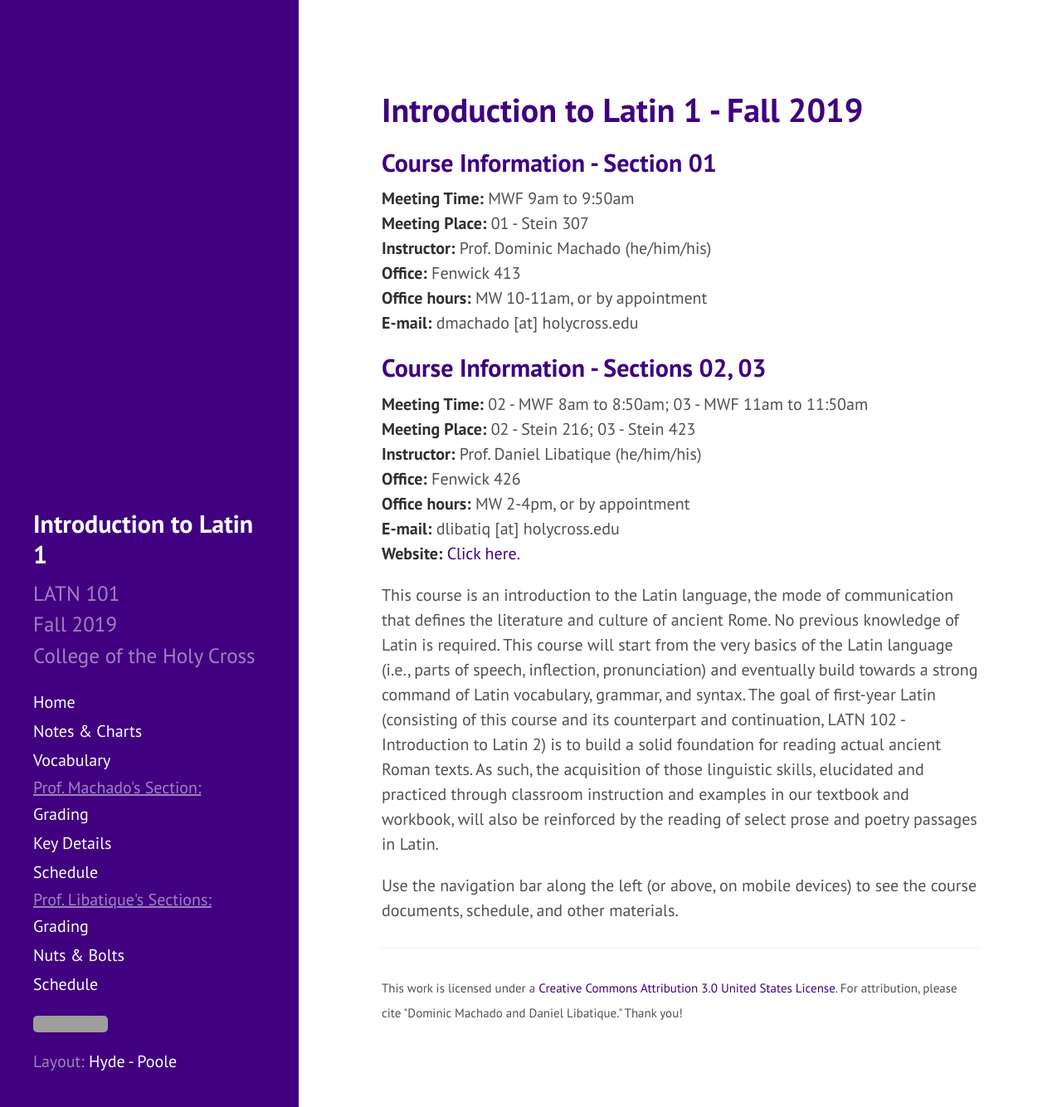
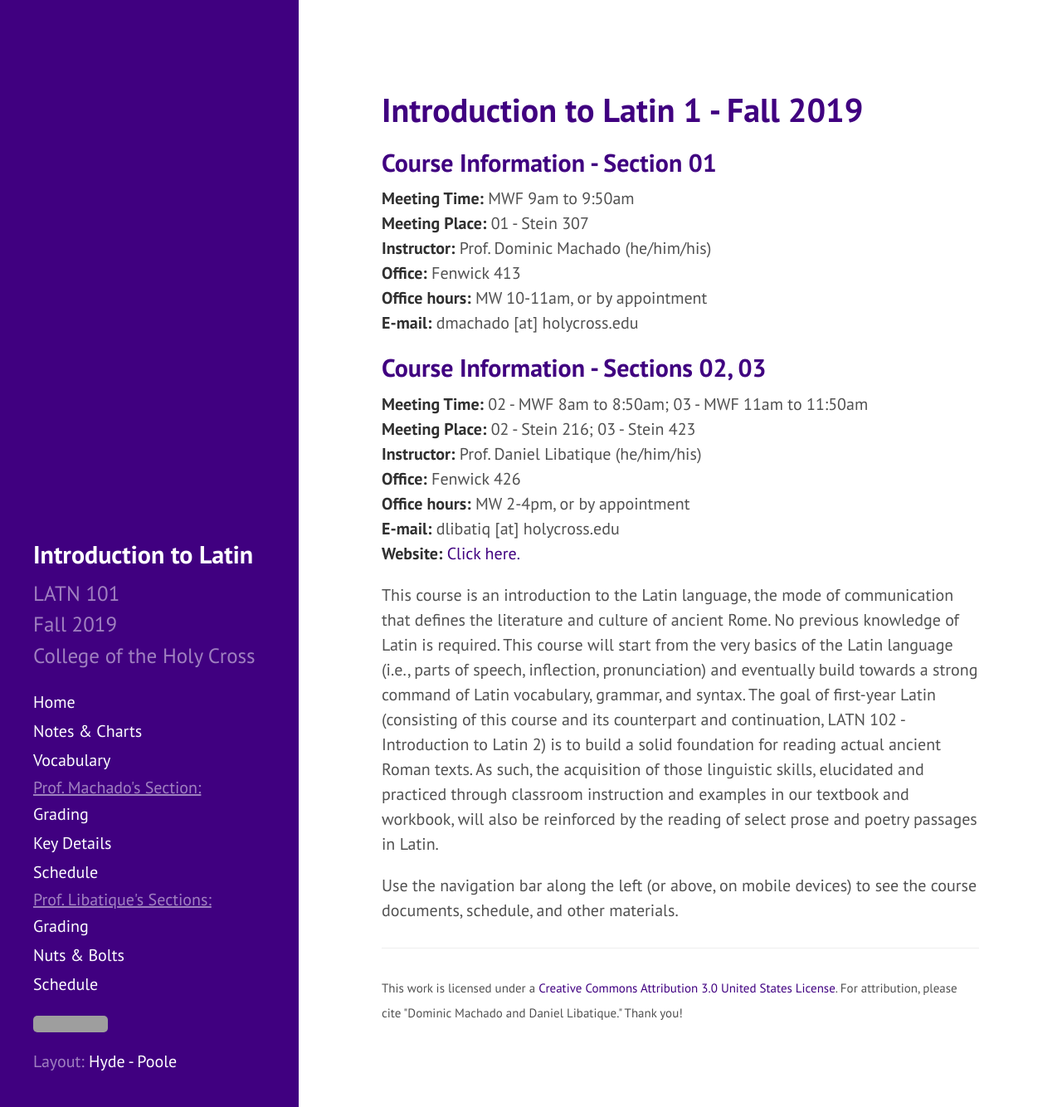
Before and after one commit to DLibatique/LATN102-S20, a Jekyll site: the page built from _pages/index.md, in a window 1280 px wide and 1334 px high. Shown: the whole window at 83% size. Built offline with Jekyll 4.4.1, drawn with Linux system fonts in a browser that asks for light colours; grey boxes are pictures that could not be loaded.

Commit message:
removed 1 to help it fit better

```diff
--- a/_config.yml
+++ b/_config.yml
@@ -8,7 +8,7 @@
 #relative_permalinks: true
 
 # Setup
-title:            Introduction to Latin 1
+title:            Introduction to Latin
 tagline:          'LATN 101'
 course_number:    'LATN 101'
 semester:         'Fall 2019'
```
